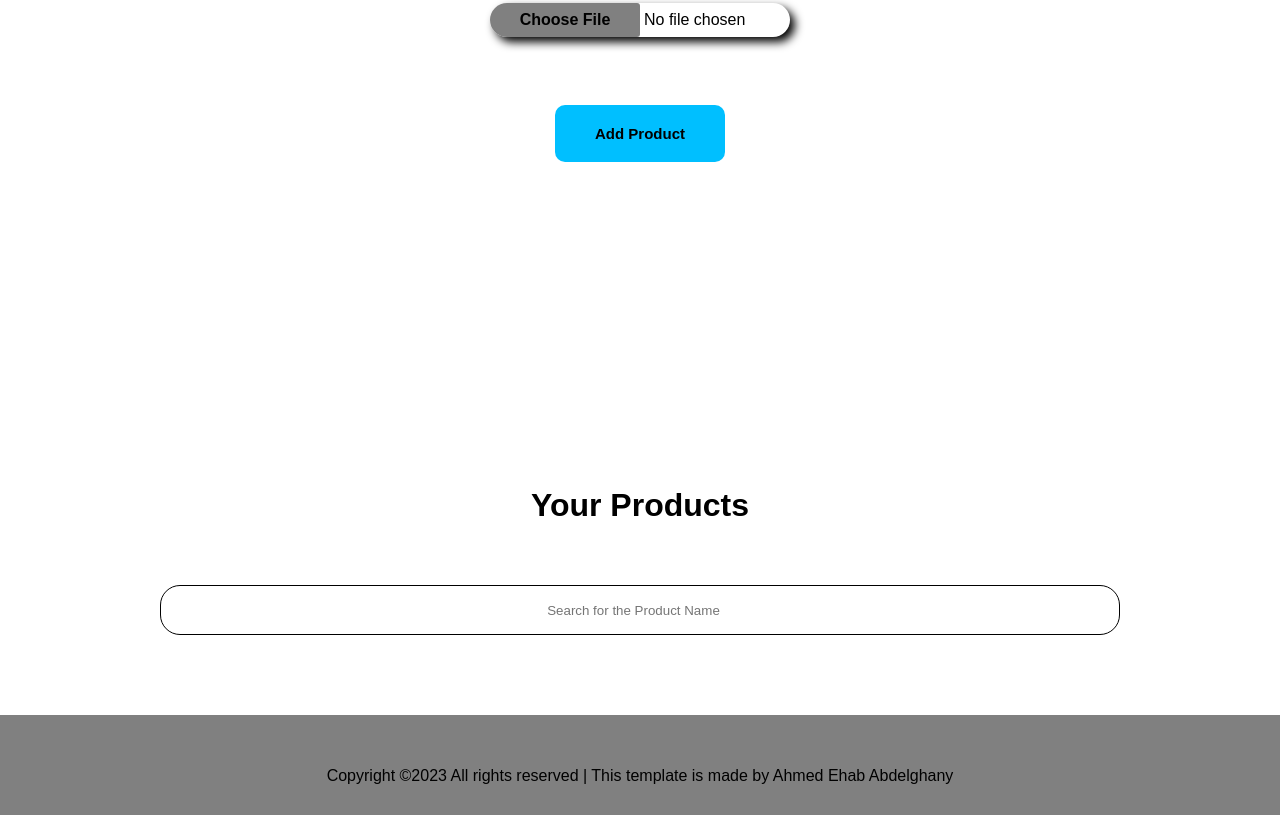
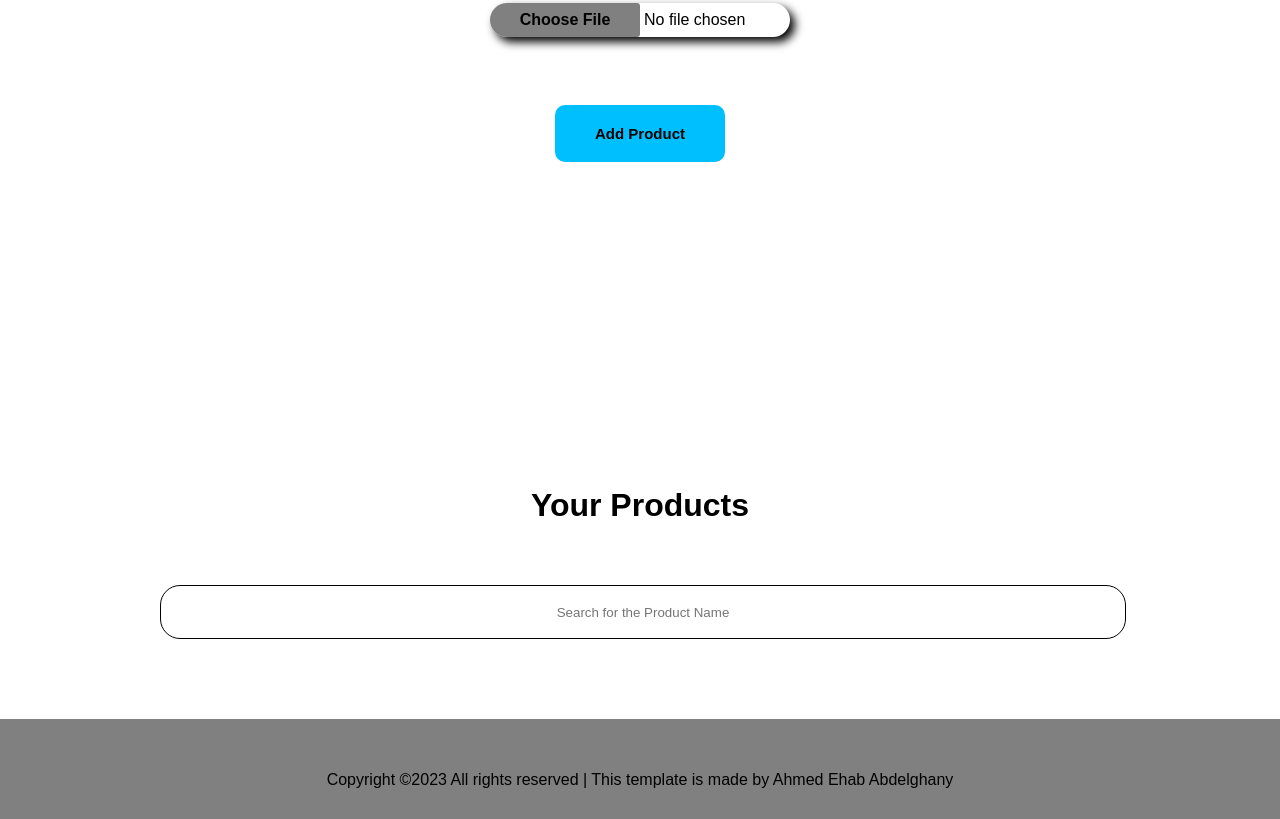
Before and after one commit to AhmedEhabAbdelghany/CRUD-Operations-With-Local-Storage, a plain HTML site: page index.html in a window 1280 px wide. Shown: the part 683-1502 px from the top of the page. Drawn offline with Linux system fonts and the light colour scheme.

Commit message:
Add files via upload

```diff
--- a/index.html
+++ b/index.html
@@ -39,7 +39,7 @@
     <div id="productcontainer">
         <div class="output">
             <h1>Your Products</h1>
-            <input type="search" class="inputfield" id="search" placeholder="Search for the Product Name">
+            <input type="text" class="inputfield" id="search" placeholder="Search for the Product Name">
                 <div id="outputcontent" class="outputcontent"></div>
         </div>
     </div>
```
